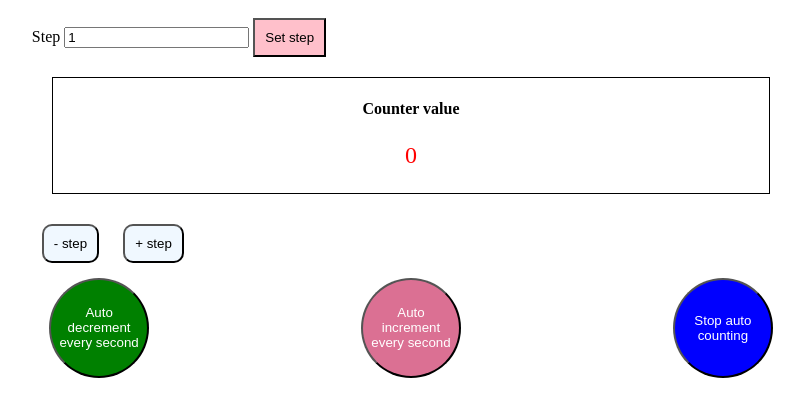
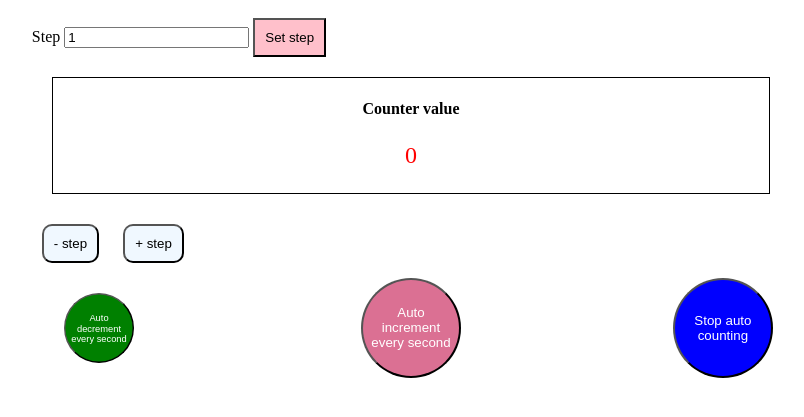
Before and after one commit to FlorenceNway/counter, a website: page index.html in a window 1280 px wide. In both pictures the pointer is over the button "Auto decrement every second". Shown: the part 89-506 px from the top of the page, without its empty margins (229-1033 px from the left). Drawn offline with Linux system fonts and the light colour scheme.

Commit message:
button hover

```diff
--- a/style.css
+++ b/style.css
@@ -39,6 +39,10 @@ h1 {
 .auto_inc_dec button:first-child {
     background-color: green;
 }
+.auto_inc_dec button:hover {
+    transform: scale(0.7);
+    cursor: pointer;
+}
 
 
 .auto_inc_dec {
```
